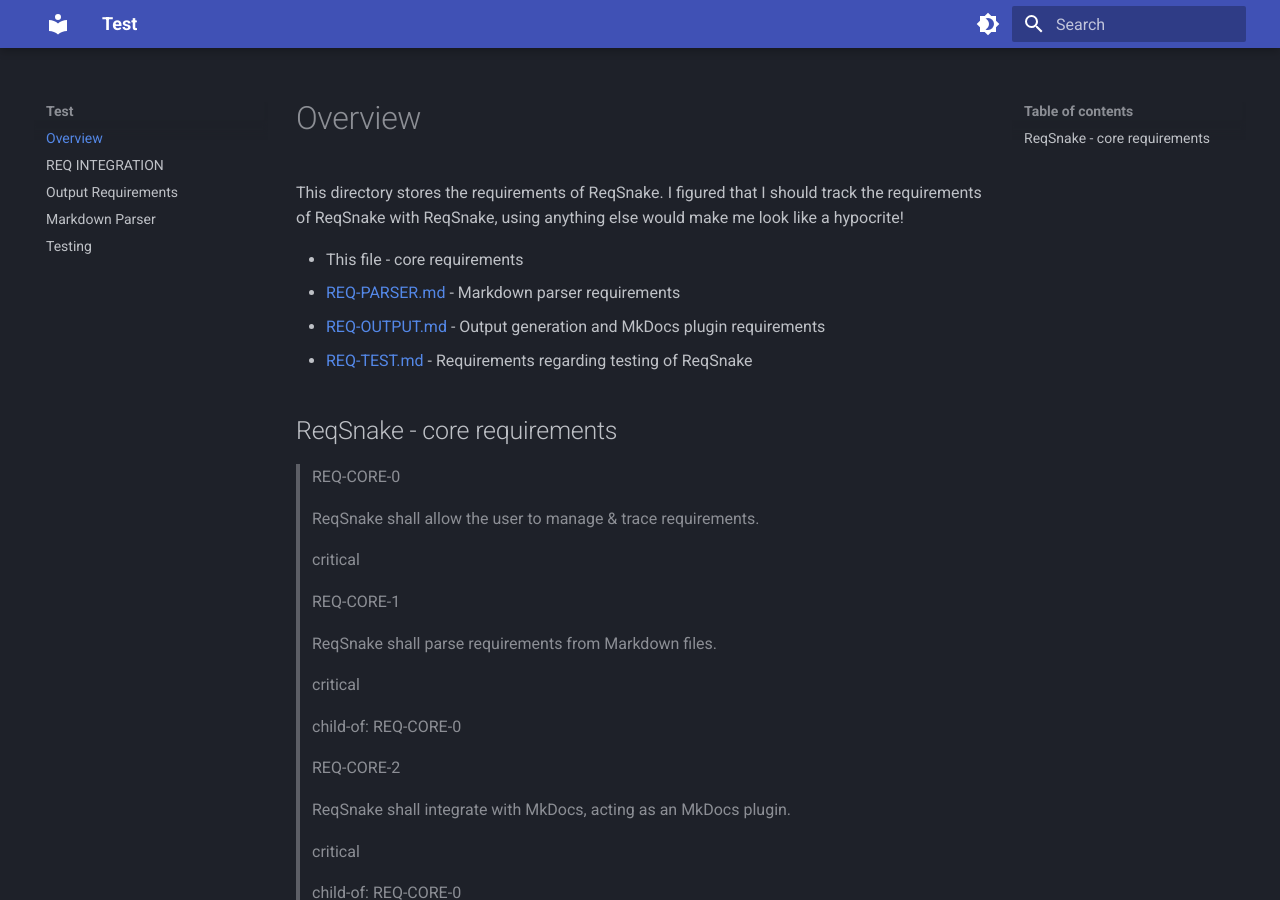
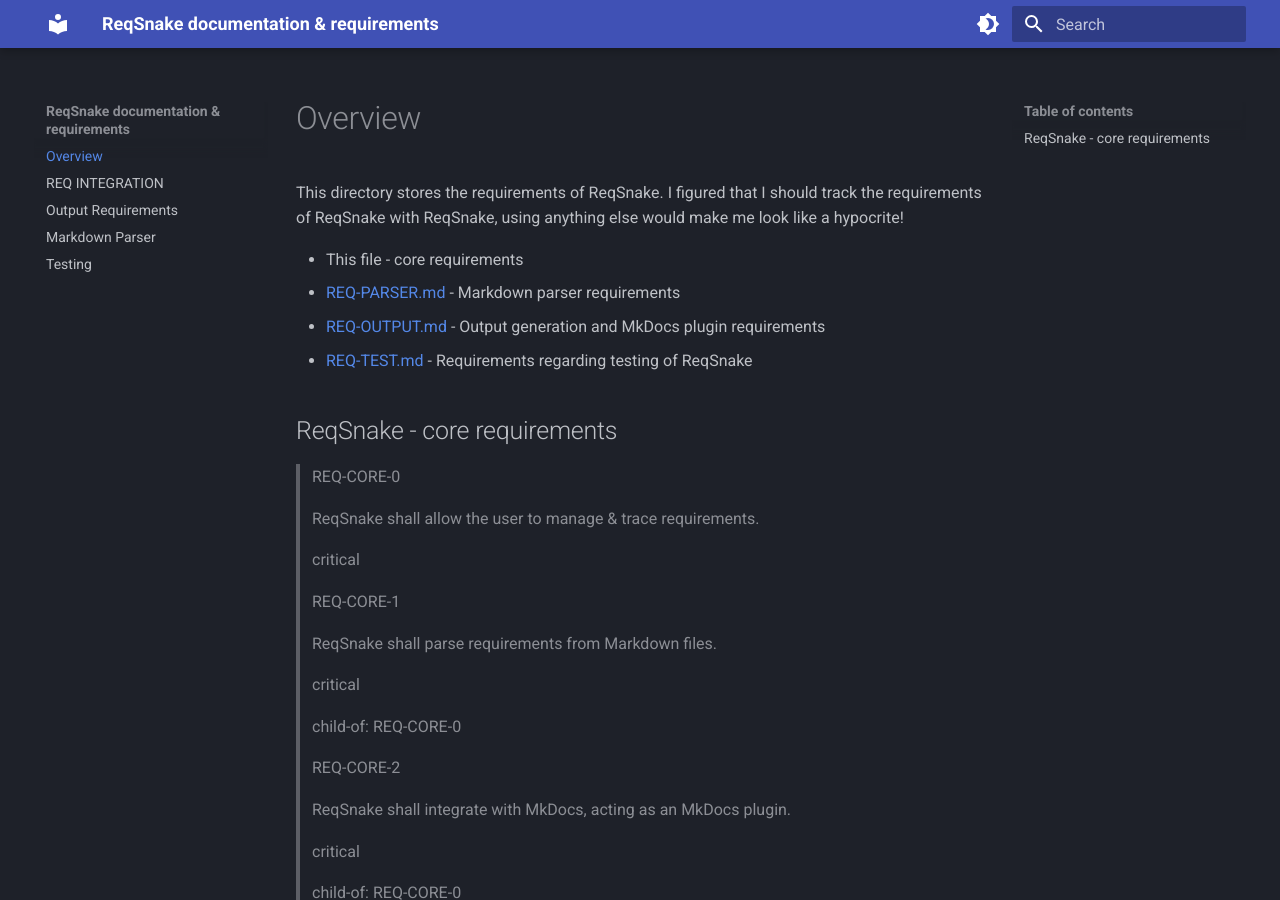
Before and after one commit to Wint3rmute/ReqSnake, an MkDocs documentation site: the page built from docs/README.md, in a window 1280 px wide and 900 px high. Built offline with MkDocs 1.6.1 and Material for MkDocs 9.7.7, drawn with Linux system fonts in a browser that asks for light colours.

Commit message:
build mkdocs in strict mode

```diff
--- a/mkdocs.yml
+++ b/mkdocs.yml
@@ -1,4 +1,7 @@
-site_name: Test
+site_name: ReqSnake documentation & requirements
+
+strict: true
+
 theme:
   name: material
   palette:
```
